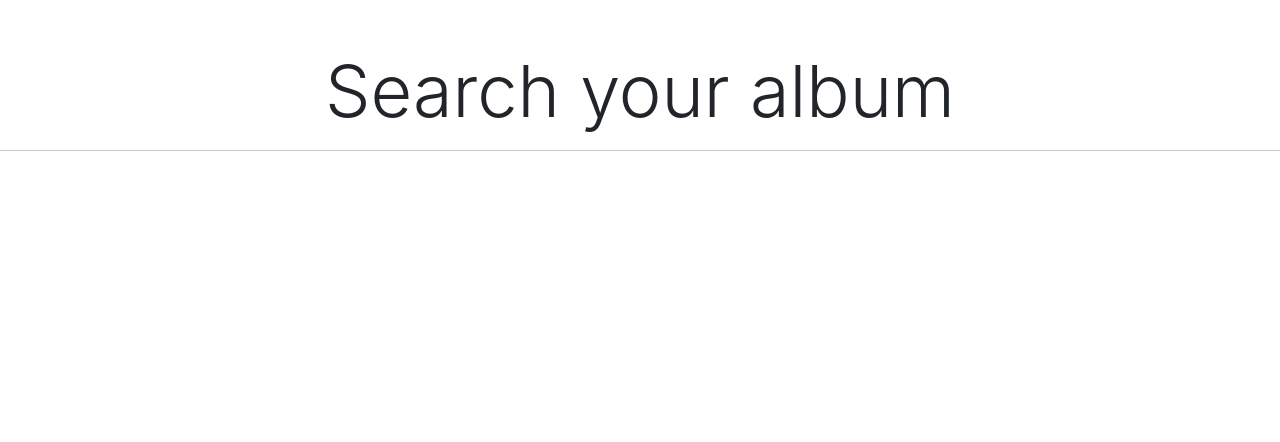
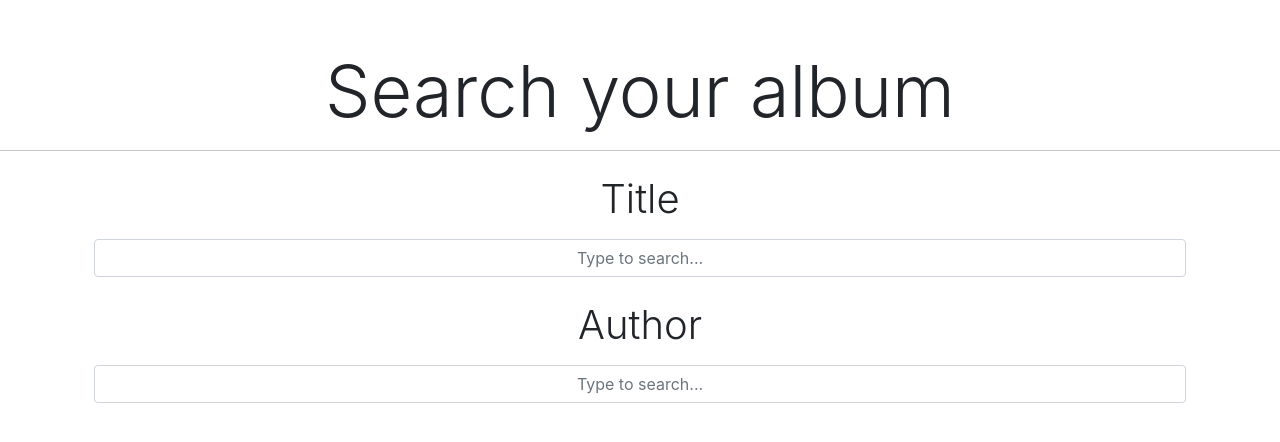
Before and after one commit to xavier-tadeo/flumotion, a React (Create React App) app: page / in a window 1280 px wide. Shown: the top 442 px of the page. Built offline with nearby package versions, Linux system fonts and the light colour scheme.

Commit message:
Create the component FormUser and added jsx

```diff
--- a/src/App.js
+++ b/src/App.js
@@ -1,9 +1,11 @@
+import { FormUser } from "./components/FormUser/FormUser";
 import { Header } from "./components/Header/Header";
 
 function App() {
   return (
     <div className="App">
       <Header />
+      <FormUser />
     </div>
   );
 }
--- /dev/null
+++ b/src/components/FormUser/FormUser.js
@@ -0,0 +1,31 @@
+import React from "react";
+
+export const FormUser = () => {
+  return (
+    <div className="d-flex justify-content-center">
+      <form className="container row">
+        <label htmlFor="title" className="form-label text-center p-2 display-6">
+          Title
+        </label>
+        <input
+          type="text"
+          id="title"
+          className="form-control text-center"
+          placeholder="Type to search..."
+        />
+        <label
+          htmlFor="author"
+          className="form-label text-center p-2 display-6 mt-3"
+        >
+          Author
+        </label>
+        <input
+          type="text"
+          id="title"
+          className="form-control text-center"
+          placeholder="Type to search..."
+        />
+      </form>
+    </div>
+  );
+};
```
Also changed, not shown: src/components/Header/Header.js (line endings or trailing spaces).
